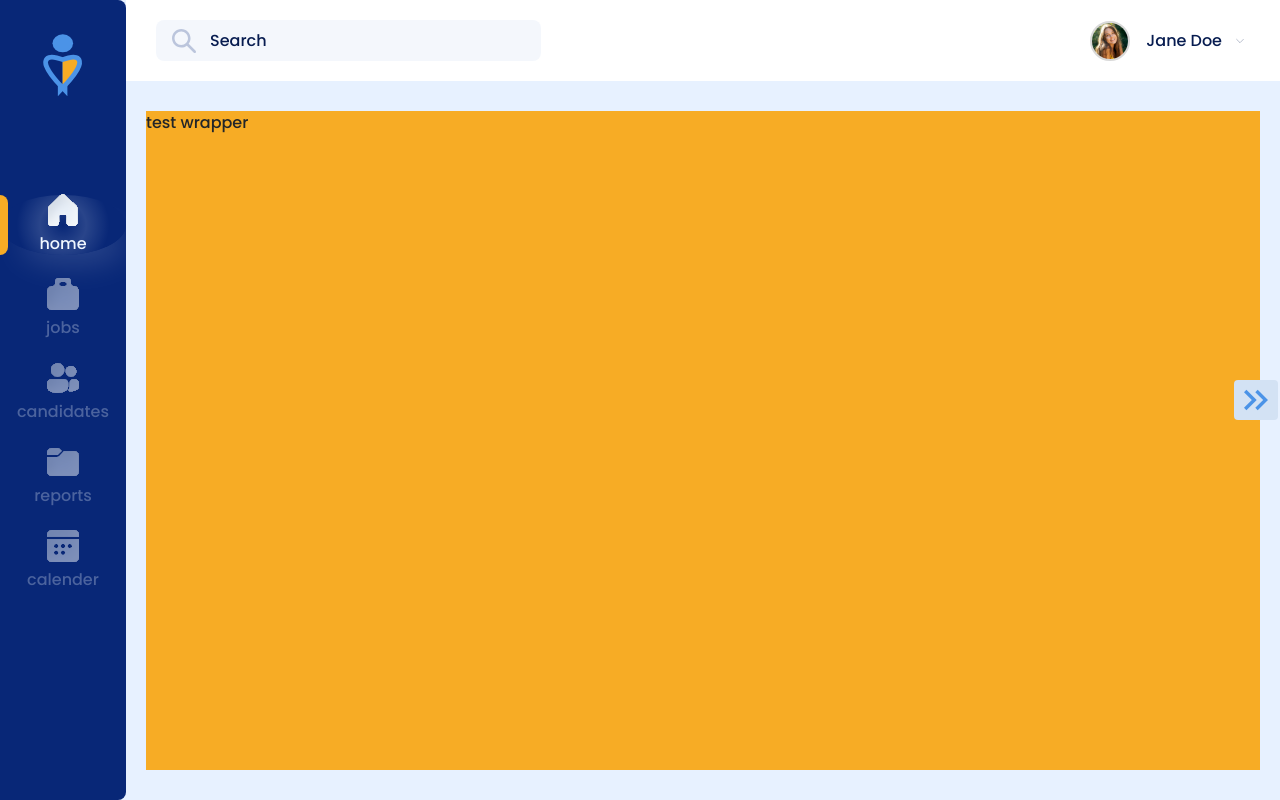
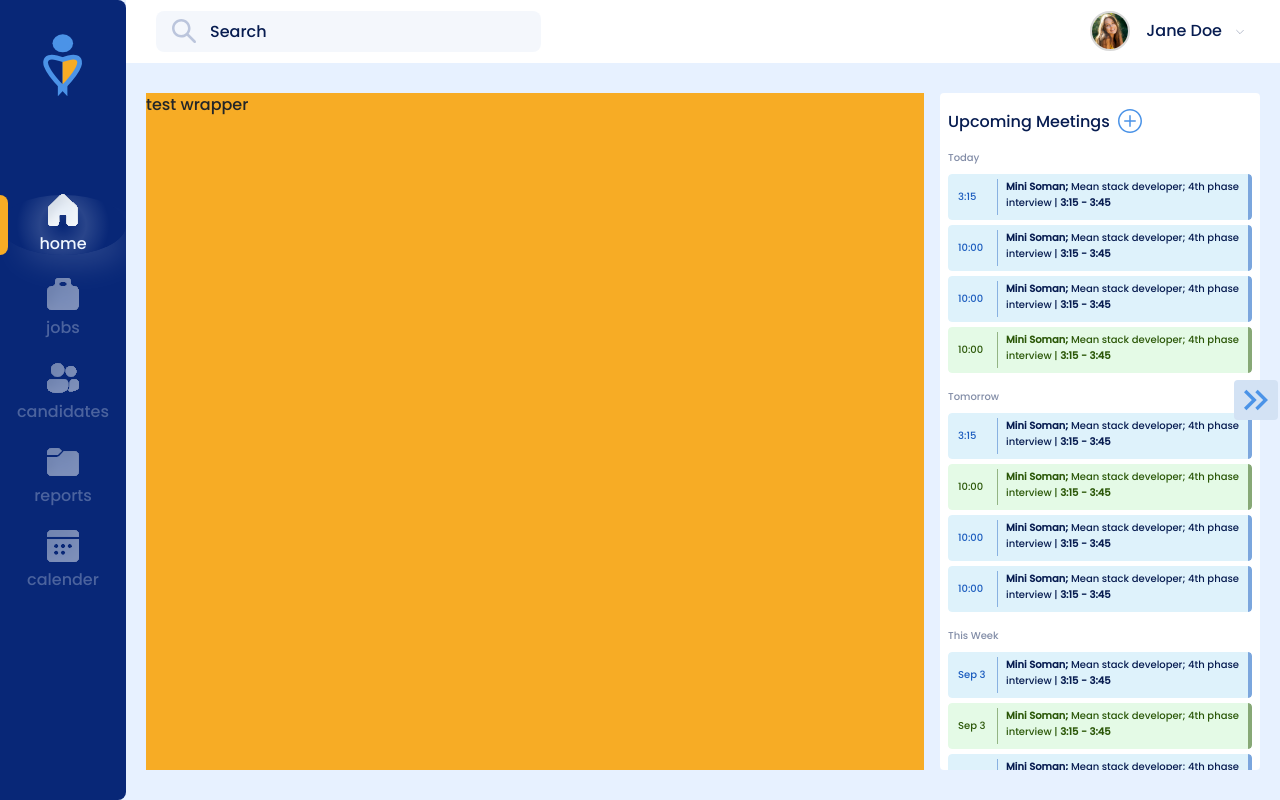
Before and after one commit to nsanzimfura-eric/hr-management-system, a React (Vite) app: page /login in a window 1280 px wide. Built offline with nearby package versions, Linux system fonts and the light colour scheme.

Commit message:
Design meetings plus responsiveness over all devices

```diff
--- a/src/pages/dashboard/Dashboard.tsx
+++ b/src/pages/dashboard/Dashboard.tsx
@@ -23,10 +23,10 @@ const Dashboard = () => {
         <div className={`${sideNavAside ? "contentWrapper p-0 m-0" : "contentWrapper widthFullContentWrapper w-full p-0 m-0"}`}>
           <TopNavbar sideNavAside={sideNavAside} setSideNavAside={setSideNavAside} />
           <div className="contentScrollable">
-            <div className={`contentMiddleWrapper ${!showMeetings && "full_width"} bg-warning`}>
+            <div className="contentMiddleWrapper  bg-warning">
               test wrapper
             </div>
-            {!showMeetings && <UpComingMeetings />}
+            <UpComingMeetings showMeetings={showMeetings} />
             <div className="buttonToggleMeetings">
               <ButtonIcon url="/svgs/arrowRight.svg" onClick={toggleMeetings} style={{ transform: !showMeetings ? 'rotate(180deg)' : '' }} />
             </div>
--- a/src/pages/dashboard/components/upComingMeetings/upComingMeetings.module.scss
+++ b/src/pages/dashboard/components/upComingMeetings/upComingMeetings.module.scss
@@ -12,26 +12,27 @@
   flex-direction: column;
   border-radius: 4px;
   background-color: transparent;
+  margin-right: 0;
+  transform: translateX(0);
+  opacity: 1;
   gap: 16px;
   @include transition;
   opacity: 1;
   @include mq($lg) {
     width: 300px;
   }
-  @include mq($lg) {
-    width: 280px;
-  }
   @include mq($md) {
     padding: 14px 5px;
     position: fixed;
     top: 85px;
-    bottom: 100px;
+    bottom: 30px;
     right: 20px;
     z-index: 3;
   }
   @include mq($sm) {
     width: 280px;
     padding: 5px;
+    top: 78px;
   }
   :global {
     background-color: $light;
@@ -71,3 +72,19 @@
     }
   }
 }
+
+//translate the section
+.transformRight {
+  :global {
+    margin-right: -320px;
+    opacity: 0;
+    @include transition;
+    @include mq($lg) {
+      margin-right: -300px;
+    }
+    @include mq($md) {
+      transform: translateX(1000px);
+      margin-right: 0;
+    }
+  }
+}
--- a/src/pages/dashboard/components/upComingMeetings/upComingMeetings.tsx
+++ b/src/pages/dashboard/components/upComingMeetings/upComingMeetings.tsx
@@ -5,7 +5,12 @@ import { MeetingsInterface, meetingsData } from './meetingsData';
 import styles from './upComingMeetings.module.scss';
 import { Typography } from "@mui/material";
 
-const UpComingMeetings = () => {
+interface upComingMeetingsProps {
+    showMeetings: boolean;
+}
+
+const UpComingMeetings = (props: upComingMeetingsProps) => {
+    const { showMeetings } = props;
     const [clickedMeetingMeeting, setClickedMeetingMeeting] = useState<null | number>(null);
 
     const handleClickAddMeeting = () => {
@@ -17,7 +22,7 @@ const UpComingMeetings = () => {
     };
 
     return (
-        <div className={styles.upComingMeetings}>
+        <div className={showMeetings ? styles.upComingMeetings : `${styles.upComingMeetings} ${styles.transformRight}`}>
             <div className='d-flex titleBox'>
                 <Typography className='title' variant='subtitle1'>Upcoming Meetings</Typography>
                 <ButtonIcon url="/svgs/addBlue.svg" onClick={handleClickAddMeeting} />
--- a/src/pages/dashboard/dashboard.module.scss
+++ b/src/pages/dashboard/dashboard.module.scss
@@ -45,6 +45,7 @@
       display: flex;
       flex-direction: row;
       gap: 16px;
+      @include transition;
       @include mq($lgx) {
         padding: 25px 20px;
       }
@@ -62,10 +63,6 @@
         @include scrollbar;
         @include transition;
       }
-      .full_width {
-        @include transition;
-        width: 100%;
-      }
       .buttonToggleMeetings {
         background-color: $gray;
         padding: 20px 10px;
@@ -78,6 +75,7 @@
         z-index: 10;
         top: 50%;
         bottom: 50%;
+        @include transition;
         transform: translate(-50%, -50%);
       }
     }
```
